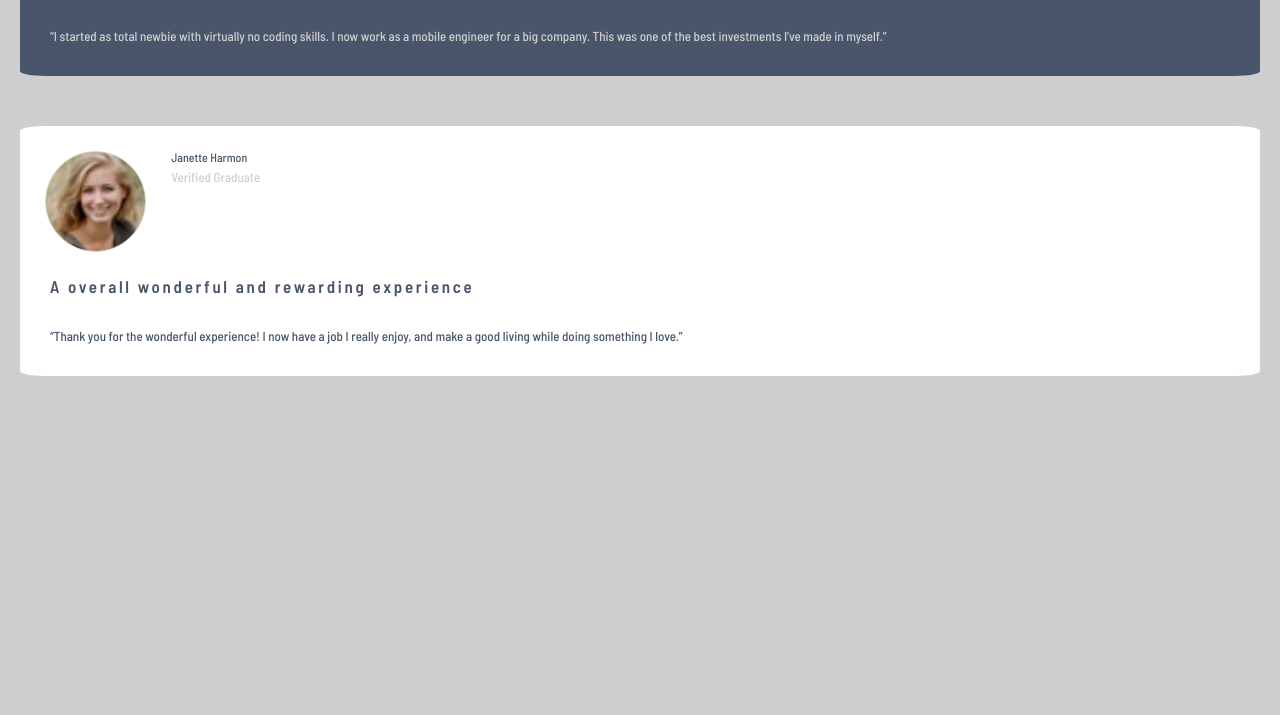
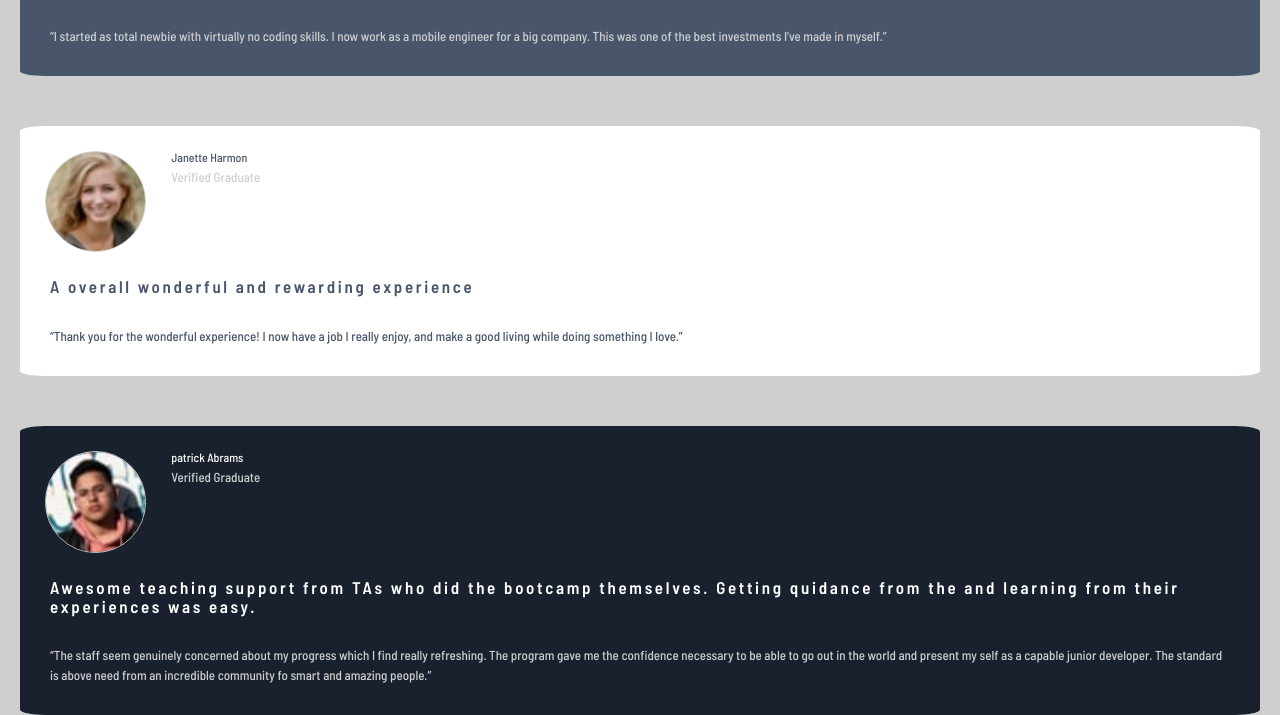
Before and after one commit to Miron-Silviu/testimonials-grid, a plain HTML site: page index.html in a window 1280 px wide. Shown: the part 563-1278 px from the top of the page. Before the commit the page ends 939 px from the top, so only its background shows below. Drawn offline with Linux system fonts and the light colour scheme.

Commit message:
Build : Build forth card in index.html and        style it in style.css

```diff
--- a/css/style.css
+++ b/css/style.css
@@ -99,3 +99,11 @@ p {
 .card-name {
   color: var(--very-dark-grayish-blue);
 }
+
+/* Forth Card */
+
+.forth-user-card {
+  border-radius: var(--border-radius);
+  margin: var(--margin);
+  background: var(--very-dark-blackish-blue);
+}
--- a/index.html
+++ b/index.html
@@ -63,6 +63,19 @@
       </div>
 
       <!-- Forth card -->
+      <div class="forth-user-card">
+        <div class="testimonial__user">
+          <img class="card__image" src="./images/image-patrick.jpg" alt="Daniel-card" />
+          <div class="title__name">
+            <p class="card__name">patrick Abrams</p>
+            <p>Verified Graduate</p>
+          </div>
+        </div>
+        <h1 class="card__description">Awesome teaching support from TAs who did the bootcamp themselves. Getting quidance from the and learning from their experiences was easy.</h1>
+        <article class="card__story">
+          <q>The staff seem genuinely concerned about my progress which I find really refreshing. The program gave me the confidence necessary to be able to go out in the world and present my self as a capable junior developer. The standard is above need from an incredible community fo smart and amazing people.</q>
+        </article>
+      </div>
     </section>
   </body>
 </html>
```
